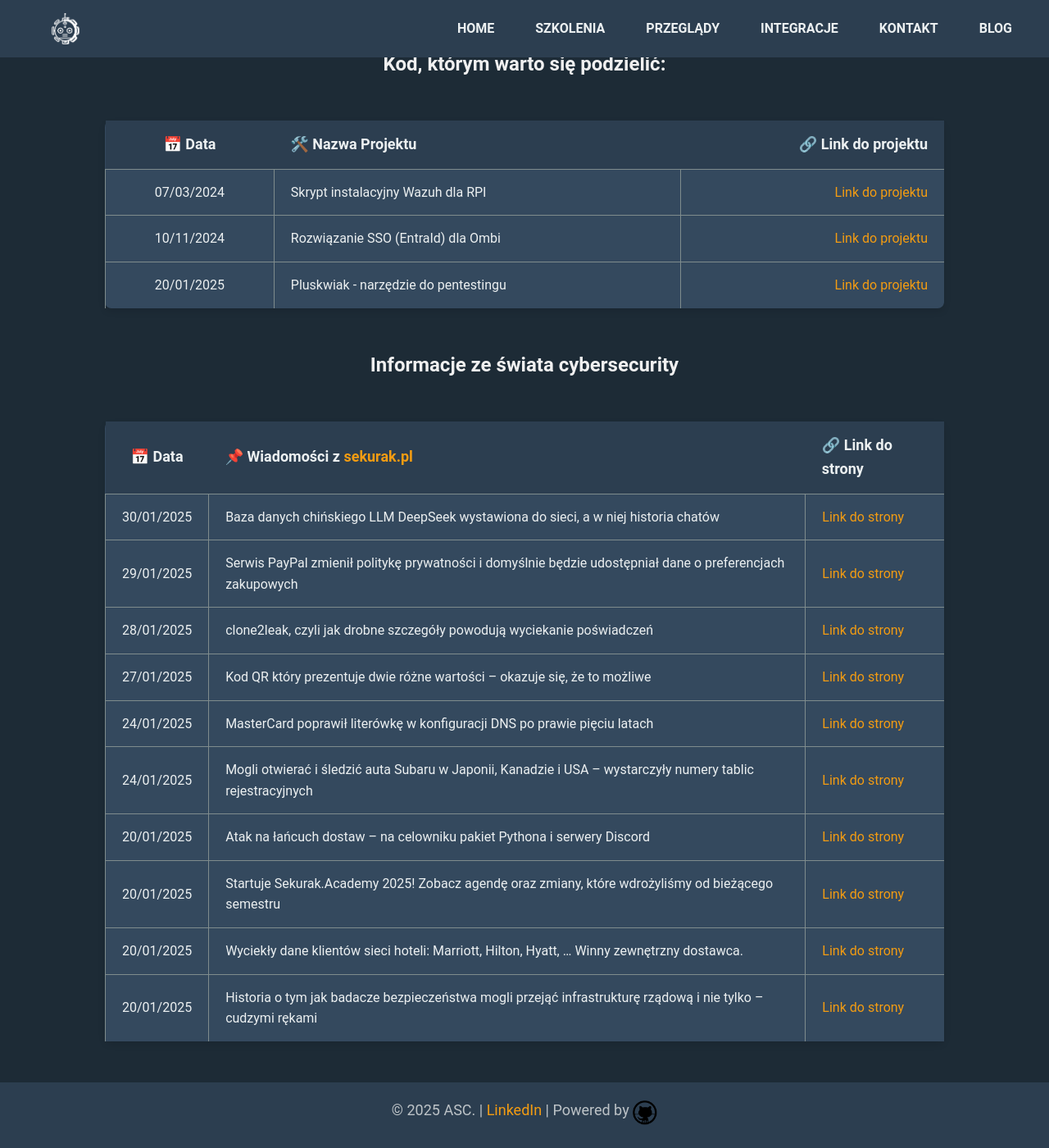
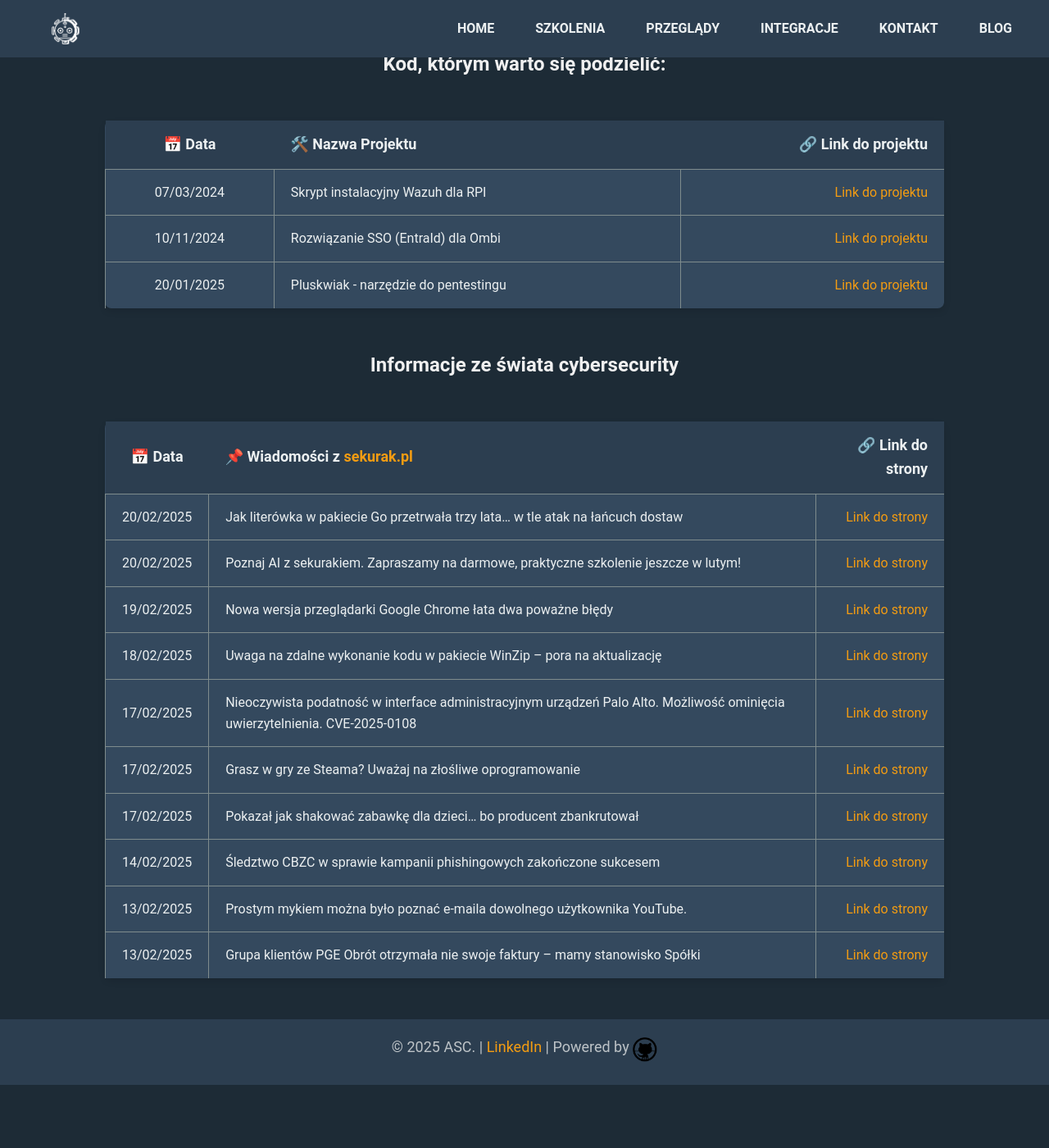
Before and after one commit to dadmins1984/Web, a Jekyll site: the page built from projects.md, in a window 1280 px wide and 1400 px high, scrolled down 139 px. Shown: the whole window at 82% size. Built offline with Jekyll 4.4.1, drawn with Linux system fonts in a browser that asks for light colours; after the commit the page ends 1462 px from its top, so only the background shows below that.

Commit message:
Blog update: 2025-20-02

```diff
--- a/projects.md
+++ b/projects.md
@@ -15,14 +15,14 @@ title: "Projects"
 ## Informacje ze świata cybersecurity
 
 | 📅 Data | 📌 Wiadomości z [sekurak.pl](https://sekurak.pl/) | 🔗 Link do strony |
-|:---------:|:------------------|:-------------------|
-| 30/01/2025 | Baza danych chińskiego LLM DeepSeek wystawiona do sieci, a w niej historia chatów | [Link do strony](https://sekurak.pl/baza-danych-chinskiego-llm-deepseek-wystawiona-do-sieci-a-w-niej-historia-chatow/) |
-| 29/01/2025 | Serwis PayPal zmienił politykę prywatności i domyślnie będzie udostępniał dane o preferencjach zakupowych | [Link do strony](https://sekurak.pl/serwis-paypal-zmienil-polityke-prywatnosci-i-domyslnie-bedzie-udostepnial-dane-o-preferencjach-zakupowych/) |
-| 28/01/2025 | clone2leak, czyli jak drobne szczegóły powodują wyciekanie poświadczeń | [Link do strony](https://sekurak.pl/clone2leak-czyli-jak-drobne-szczegoly-powoduja-wyciekanie-poswiadczen/) |
-| 27/01/2025 | Kod QR który prezentuje dwie różne wartości – okazuje się, że to możliwe | [Link do strony](https://sekurak.pl/kod-qr-ktory-prezentuje-dwie-rozne-wartosci-okazuje-sie-ze-to-mozliwe/) |
-| 24/01/2025 | MasterCard poprawił literówkę w konfiguracji DNS po prawie pięciu latach | [Link do strony](https://sekurak.pl/mastercard-poprawil-literowke-w-konfiguracji-dns-po-prawie-pieciu-latach/) |
-| 24/01/2025 | Mogli otwierać i śledzić auta Subaru w Japonii, Kanadzie i USA – wystarczyły numery tablic rejestracyjnych | [Link do strony](https://sekurak.pl/mogli-otwierac-i-sledzic-auta-subaru-w-japonii-kanadzie-i-usa-wystarczyly-numery-tablic-rejestracyjnych/) |
-| 20/01/2025 | Atak na łańcuch dostaw – na celowniku pakiet Pythona i serwery Discord | [Link do strony](https://sekurak.pl/atak-na-lancuch-dostaw-na-celowniku-pakiet-pythona-i-serwery-discord/) |
-| 20/01/2025 | Startuje Sekurak.Academy 2025! Zobacz agendę oraz zmiany, które wdrożyliśmy od bieżącego semestru | [Link do strony](https://sekurak.pl/startuje-sekurak-academy-2025-zobacz-agende-oraz-zmiany-ktore-wdrozylismy-od-biezacego-semestru/) |
-| 20/01/2025 | Wyciekły dane klientów sieci hoteli: Marriott, Hilton, Hyatt, … Winny zewnętrzny dostawca. | [Link do strony](https://sekurak.pl/wyciekly-dane-klientow-sieci-hoteli-marriott-hilton-hyatt-winny-zewnetrzny-dostawca/) |
-| 20/01/2025 | Historia o tym jak badacze bezpieczeństwa mogli przejąć infrastrukturę rządową i nie tylko – cudzymi rękami | [Link do strony](https://sekurak.pl/historia-o-tym-jak-badacze-bezpieczenstwa-mogli-przejac-infrastrukture-rzadowa-i-nie-tylko-cudzymi-rekami/) |
+|:---------:|:------------------|-------------------:|
+| 20/02/2025 | Jak literówka w pakiecie Go przetrwała trzy lata… w tle atak na łańcuch dostaw | [Link do strony](https://sekurak.pl/jak-literowka-w-pakiecie-go-przetrwala-trzy-lata-w-tle-atak-na-lancuch-dostaw/) |
+| 20/02/2025 | Poznaj AI z sekurakiem. Zapraszamy na darmowe, praktyczne szkolenie jeszcze w lutym! | [Link do strony](https://sekurak.pl/poznaj-ai-z-sekurakiem-zapraszamy-na-darmowe-praktyczne-szkolenie-jeszcze-w-lutym/) |
+| 19/02/2025 | Nowa wersja przeglądarki Google Chrome łata dwa poważne błędy | [Link do strony](https://sekurak.pl/nowa-wersja-przegladarki-google-chrome-lata-dwa-powazne-bledy/) |
+| 18/02/2025 | Uwaga na zdalne wykonanie kodu w pakiecie WinZip – pora na aktualizację | [Link do strony](https://sekurak.pl/uwaga-na-zdalne-wykonanie-kodu-w-pakiecie-winzip-pora-na-aktualizacje/) |
+| 17/02/2025 | Nieoczywista podatność w interface administracyjnym urządzeń Palo Alto. Możliwość ominięcia uwierzytelnienia. CVE-2025-0108 | [Link do strony](https://sekurak.pl/nieoczywista-podatnosc-w-interface-administracyjnym-urzadzen-palo-alto-mozliwosc-ominiecia-uwierzytelnienia-cve-2025-0108/) |
+| 17/02/2025 | Grasz w gry ze Steama? Uważaj na złośliwe oprogramowanie | [Link do strony](https://sekurak.pl/grasz-w-gry-ze-steama-uwazaj-na-zlosliwe-oprogramowanie/) |
+| 17/02/2025 | Pokazał jak shakować zabawkę dla dzieci… bo producent zbankrutował | [Link do strony](https://sekurak.pl/pokazal-jak-shakowac-zabawke-dla-dzieci-bo-producent-zbankrutowal/) |
+| 14/02/2025 | Śledztwo CBZC w sprawie kampanii phishingowych zakończone sukcesem | [Link do strony](https://sekurak.pl/sledztwo-cbzc-w-sprawie-kampanii-phishingowych-zakonczone-sukcesem/) |
+| 13/02/2025 | Prostym mykiem można było poznać e-maila dowolnego użytkownika YouTube. | [Link do strony](https://sekurak.pl/prostym-mykiem-mozna-bylo-poznac-e-maila-dowolnego-uzytkownika-youtube/) |
+| 13/02/2025 | Grupa klientów PGE Obrót otrzymała nie swoje faktury – mamy stanowisko Spółki | [Link do strony](https://sekurak.pl/grupa-klientow-pge-obrot-otrzymala-nie-swoje-faktury-mamy-stanowisko-spolki/) |
```
